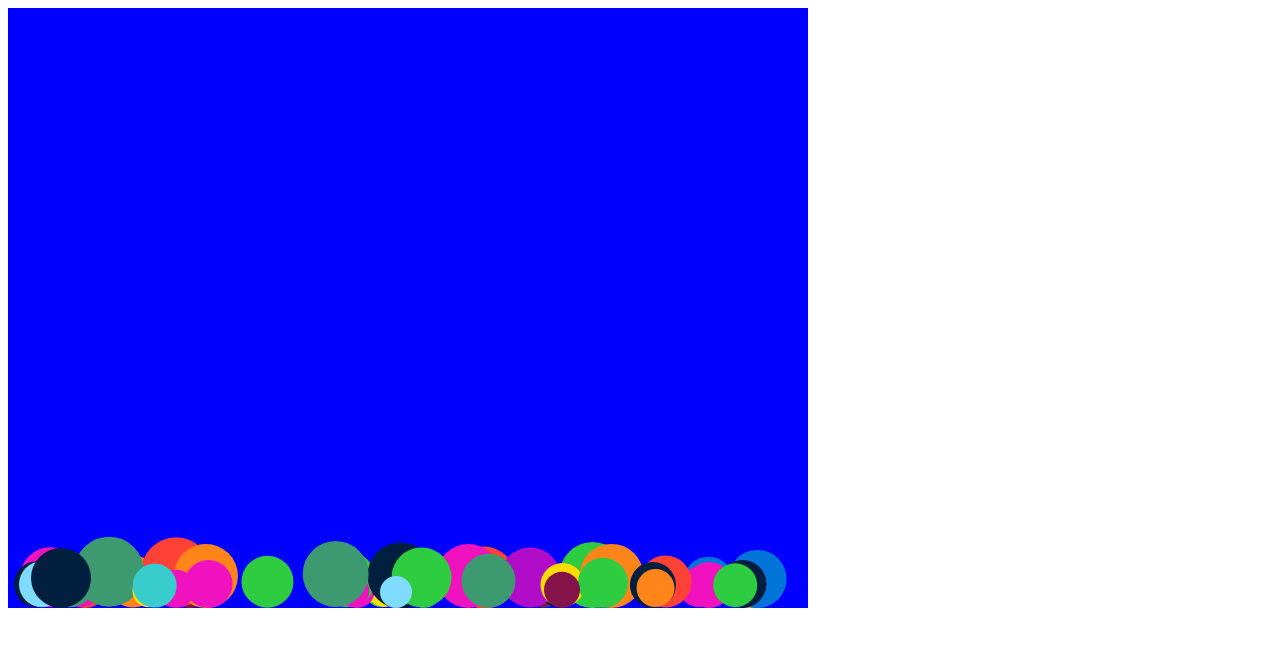
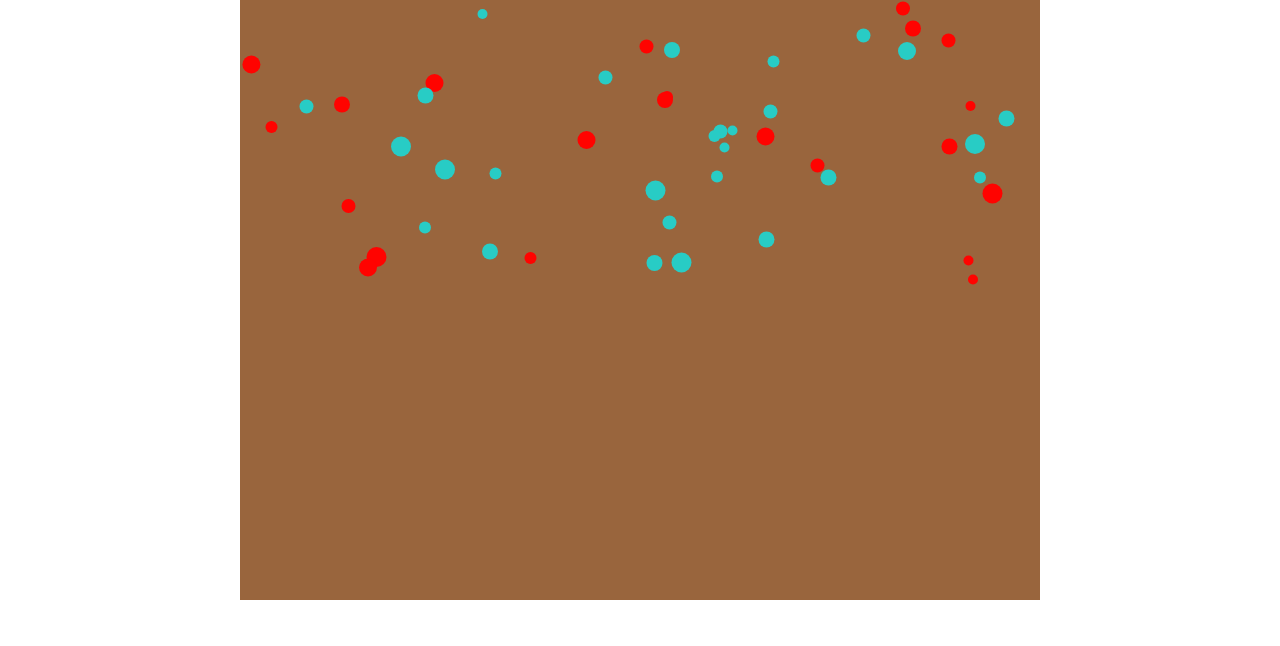
Before and after one commit to krzychukula/js13k-elements, a website with bundled scripts: page src/index.html in a window 1280 px wide. Built offline with nearby package versions, Linux system fonts and the light colour scheme; files whose address does not match are found by name.

Commit message:
start working on my idea

```diff
--- a/gulpfile.js
+++ b/gulpfile.js
@@ -96,11 +96,11 @@ gulp.task('clean', function() {
   rimraf.sync('dist');
 });
 
-gulp.task('lint', function() {
-  return gulp.src(['*.js', 'src/**/*.js'])
-    .pipe(eslint())
-    .pipe(eslint.format());
-});
+// gulp.task('lint', function() {
+//   return gulp.src(['*.js', 'src/**/*.js'])
+//     .pipe(eslint())
+//     .pipe(eslint.format());
+// });
 
 gulp.task('dist', ['build'], function() {
   if (!prod) {
@@ -116,7 +116,7 @@ gulp.task('dist', ['build'], function() {
 });
 
 gulp.task('watch', function() {
-  gulp.watch('src/**/*.js', ['lint', 'build_source', 'manifest']);
+  gulp.watch('src/**/*.js', ['build_source', 'manifest']);
   gulp.watch('src/styles.less', ['build_styles', 'manifest']);
   gulp.watch('src/index.html', ['build_index', 'manifest']);
 });
--- /dev/null
+++ b/src/fit-canvas.js
@@ -0,0 +1,17 @@
+module.exports = function fitCanvas(canvas, window){
+	var cw = canvas.width;
+	var ch = canvas.height;
+
+	var ww = window.innerWidth;
+	var wh = window.innerHeight;
+
+	if(ww < cw){
+		canvas.width = ww;
+		canvas.height = ww * ch / cw;
+
+	}else if(wh < ch){
+		canvas.height = wh;
+		canvas.width = wh * cw/ch;
+	}
+
+}
--- a/src/main.js
+++ b/src/main.js
@@ -1,37 +1,42 @@
 var raf = require('./raf');
 var rng = require('./rng');
+var fitCanvas = require('./fit-canvas');
 
 var canvas = document.querySelector('#game');
-var ctx = canvas.getContext('2d');
+var c = canvas.getContext('2d');
 
 var rand = rng();
 
+var firefightercolors = ['#FFFF4D']
+
 var balls = [];
 var colors = [
-  '#7FDBFF', '#0074D9', '#01FF70', '#001F3F', '#39CCCC',
-  '#3D9970', '#2ECC40', '#FF4136', '#85144B', '#FF851B',
-  '#B10DC9', '#FFDC00', '#F012BE',
+  '#FF0300', '#28CCC5',
 ];
 
 for (var i = 0; i < 50; i++) {
   balls.push({
     x: rand.int(canvas.width),
     y: rand.int(canvas.height / 2),
-    radius: rand.range(15, 35),
-    dx: rand.range(-100, 100),
-    dy: 0,
+    radius: rand.range(5, 10),
+    dx: rand.range(-1, 1),
+    dy: rand.range(-1, 1),
     color: rand.pick(colors)
   });
 }
 
+fitCanvas(canvas, window);
+canvas.style.backgroundColor = '#99653D';
+
+
 raf.start(function(elapsed) {
   // Clear the screen
-  ctx.clearRect(0, 0, canvas.width, canvas.height);
+  c.clearRect(0, 0, canvas.width, canvas.height);
 
   // Update each balls
   balls.forEach(function(ball) {
     // Gravity
-    ball.dy += elapsed * 1500;
+    //ball.dy += elapsed * 1500;
 
     // Handle collision against the canvas's edges
     if (ball.x - ball.radius < 0 && ball.dx < 0 || ball.x + ball.radius > canvas.width && ball.dx > 0) ball.dx = -ball.dx * 0.7;
@@ -42,10 +47,10 @@ raf.start(function(elapsed) {
     ball.y += ball.dy * elapsed;
 
     // Render the ball
-    ctx.beginPath();
-    ctx.arc(ball.x, ball.y, ball.radius, 0, Math.PI * 2, true);
-    ctx.closePath();
-    ctx.fillStyle = ball.color;
-    ctx.fill();
+    c.beginPath();
+    c.arc(ball.x, ball.y, ball.radius, 0, Math.PI * 2, true);
+    c.closePath();
+    c.fillStyle = ball.color;
+    c.fill();
   });
 });
--- a/src/styles.less
+++ b/src/styles.less
@@ -1,4 +1,12 @@
-
+html,
+body {
+	margin: 0;
+	padding: 0;
+	overflow: hidden;
+}
 canvas {
+	display: block;
+	padding: 0;
+	margin: 0 auto;
 	background-color: blue;
 }
```
Also changed, not shown: build/build.css, build/build.js, build/index.html, 1 other file.
